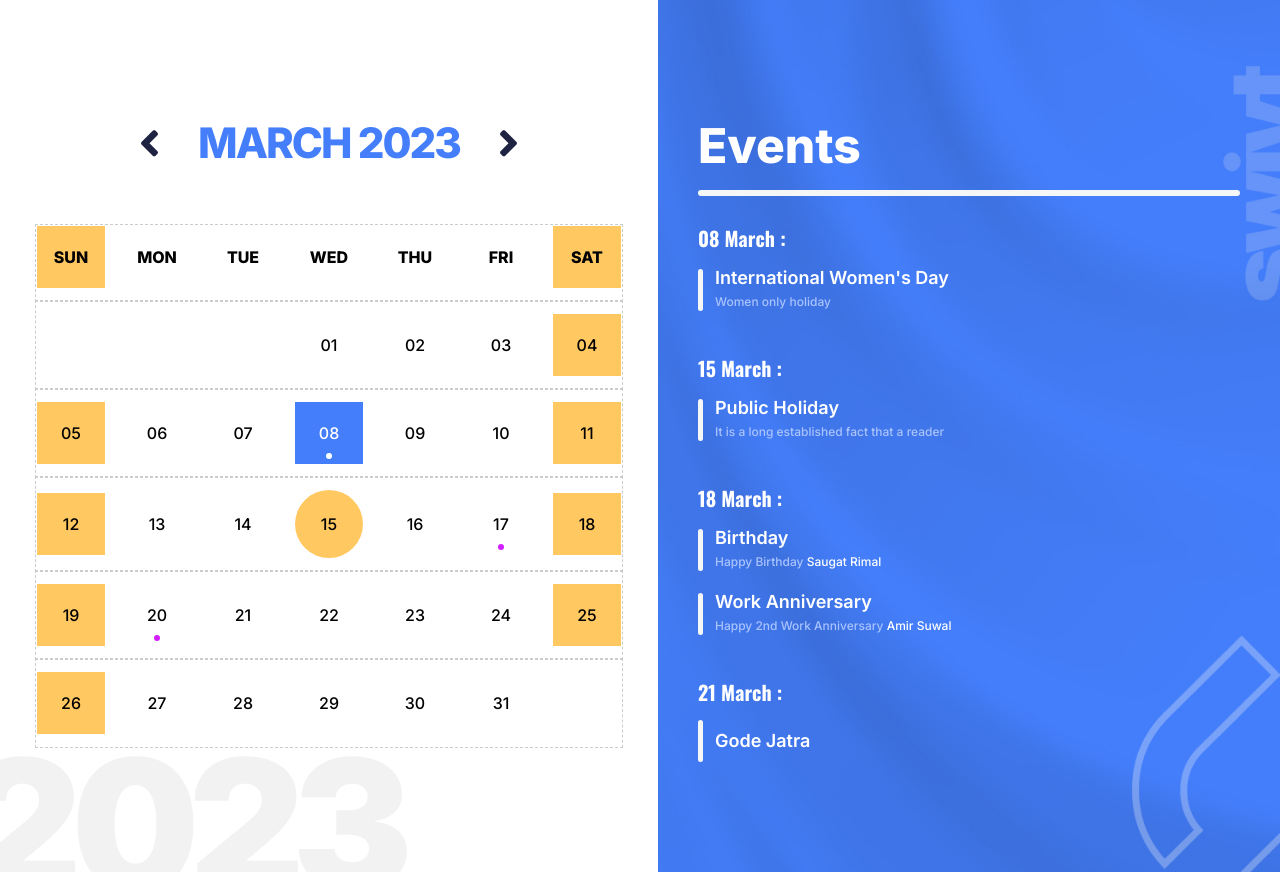
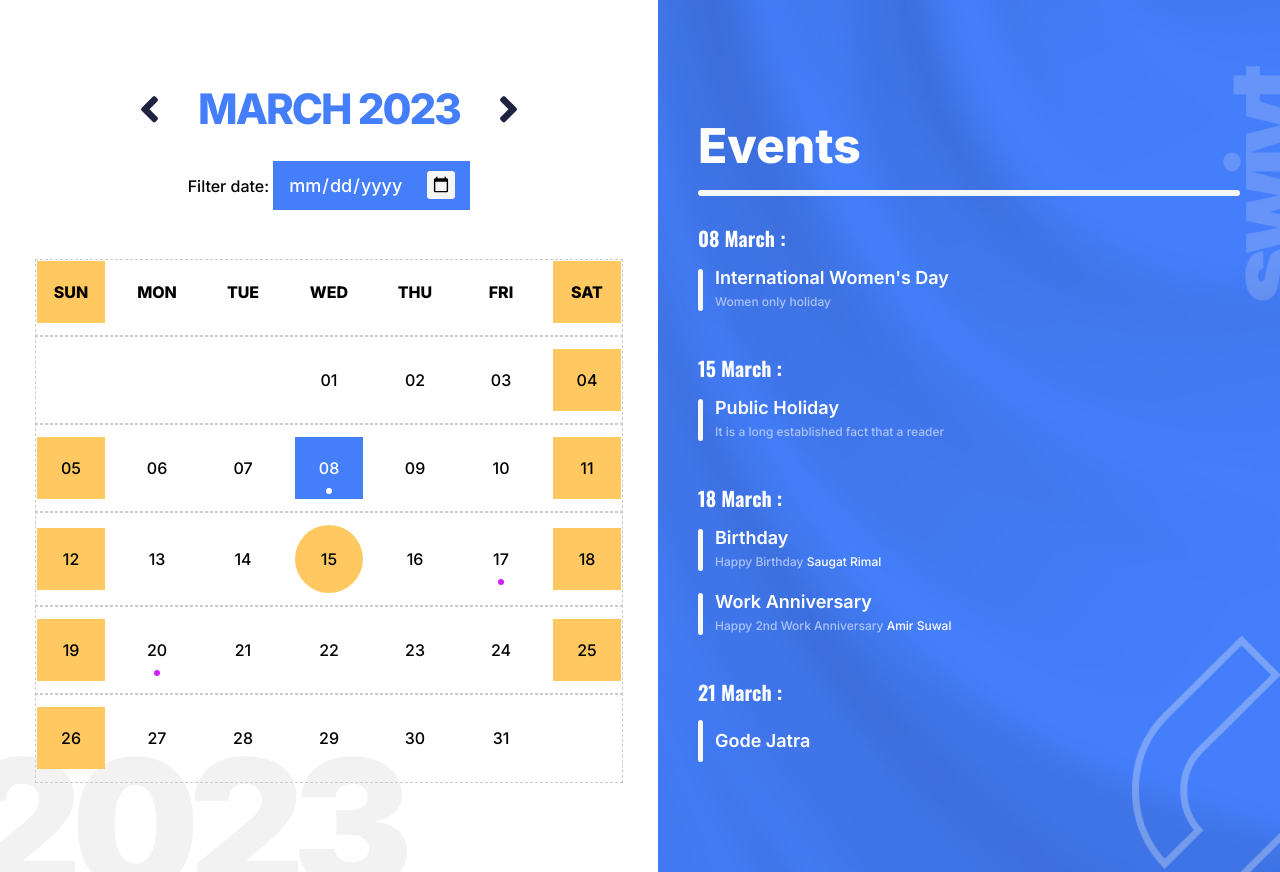
Before and after one commit to saugat-rimal/calender, a plain HTML site: page index.html in a window 1280 px wide. Drawn offline with nearby package versions, Linux system fonts and the light colour scheme.

Commit message:
added filter

```diff
--- a/index.html
+++ b/index.html
@@ -27,6 +27,10 @@
                 <i id="prevBtn" class="fas fa-angle-left prev"></i>
                 <h2 id="monthName"> MARCH 2023 </h2>
                 <i id="nextBtn" class="fas fa-angle-right next"></i>
+            </div>
+            <div>
+                <label for="start">Filter date:</label>
+                <input type="date" id="start" name="filter-date">
             </div>
 
             <div class="calender">
--- a/style.css
+++ b/style.css
@@ -129,6 +129,27 @@ h2#monthName {
     text-transform: uppercase;
     color: var(--color-blue);
 }
+
+/* .filter-date {
+    color: rebeccapurple;
+} */
+
+input[type="date"] {
+    background-color: var(--color-blue);
+    padding: 10px 15px;
+    color: var(--color-white);
+    font-size: 18px;
+    border: none;
+    outline: none;
+}
+
+::-webkit-calendar-picker-indicator {
+    background-color: var(--color-lightGray);
+    padding: 5px;
+    cursor: pointer;
+    border-radius: 3px;
+}
+
 
 .calender {
     overflow-x: auto;
```
